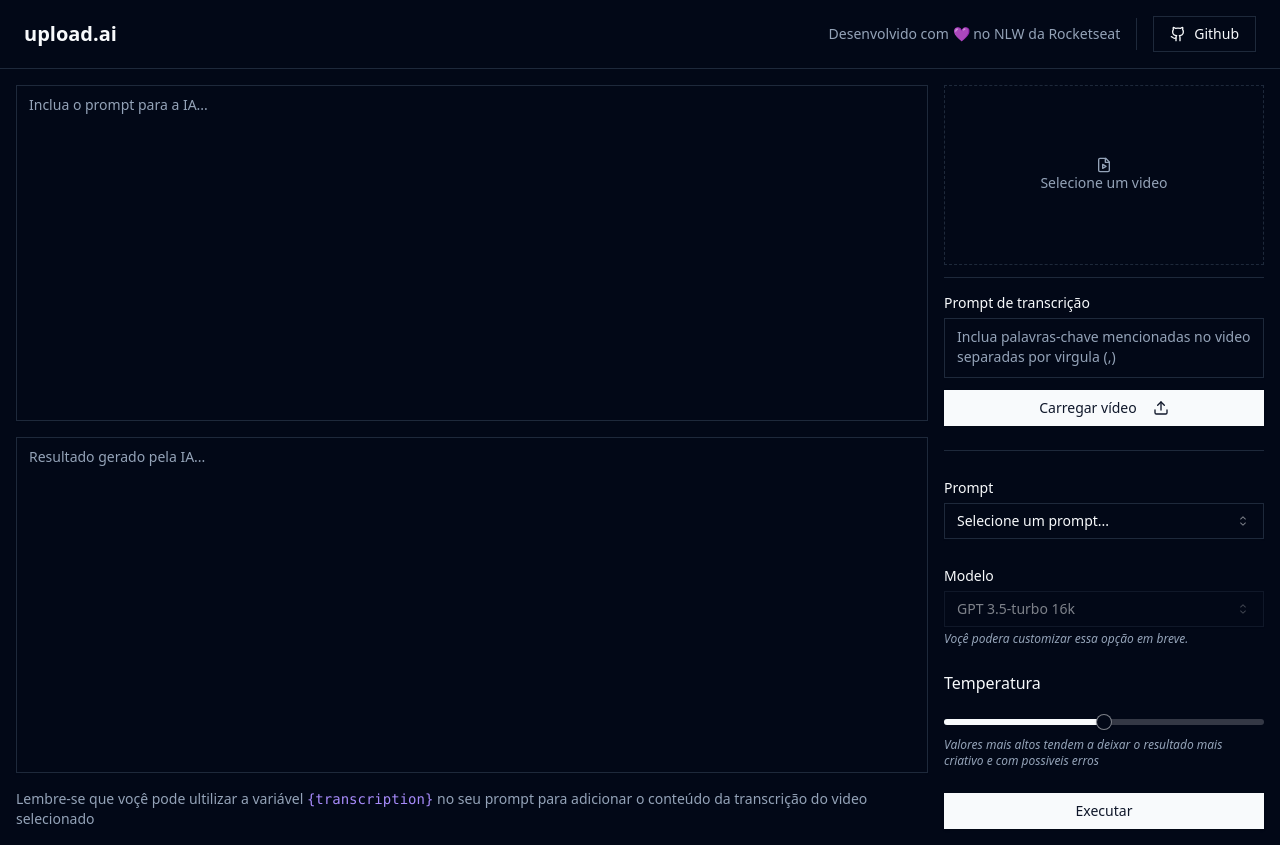
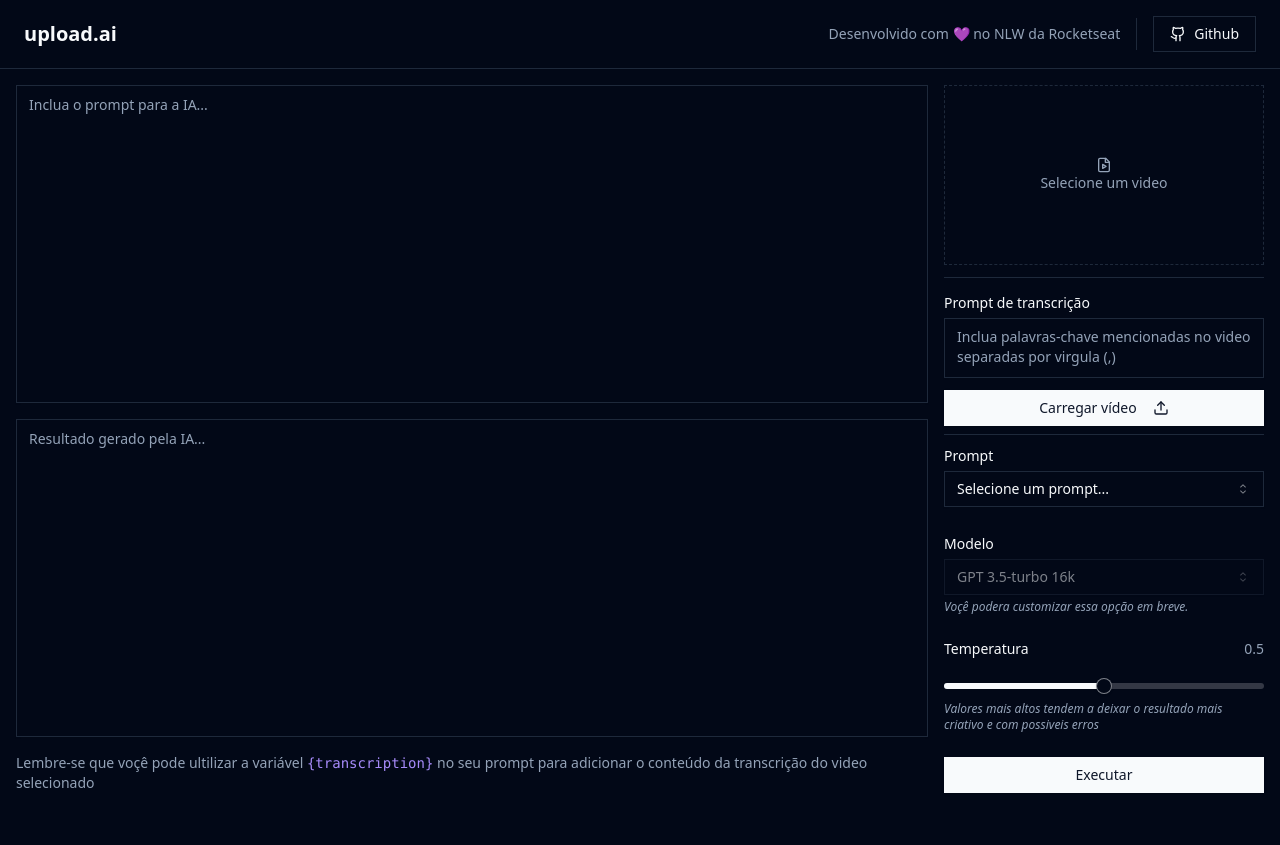
Before and after one commit to BRUNO-FEVE/stenotype.ai-front, a React (Vite) app: page / in a window 1280 px wide. After the commit the page ends 809 px from the top, so only its background shows below. Built offline with nearby package versions, Linux system fonts and the light colour scheme.

Commit message:
button status done

```diff
--- a/src/App.tsx
+++ b/src/App.tsx
@@ -2,20 +2,10 @@ import { Github } from "lucide-react";
 import { Button } from "./components/ui/button";
 import { Separator } from "./components/ui/separator";
 import { Textarea } from "./components/ui/textarea";
-import { Label } from "@radix-ui/react-label";
-import { Select, SelectContent, SelectItem, SelectTrigger, SelectValue } from "./components/ui/select";
-import { Slider } from "./components/ui/slider";
-import { SliderProps } from "@radix-ui/react-slider";
-import React from "react";
 import { VideoConversorForm } from "./components/video-consversor-form";
+import VideoAiForm from "./components/video-ai-form";
 
-interface TemperatureSliderProps {
-  defaultValue: SliderProps["defaultValue"]
-}
-
-export function App( { defaultValue }: TemperatureSliderProps ) {
-  const [ sliderValue, setSliderValue ] = React.useState(defaultValue)
-
+export function App() {
   return (
     <div className="flex flex-col min-h-screen">
       <div className="flex flex-row justify-between items-center px-6 py-4 border-b">
@@ -37,55 +27,10 @@ export function App( { defaultValue }: TemperatureSliderProps ) {
             Lembre-se que voçê pode ultilizar a variável <code className="text-violet-400">{'{transcription}'}</code> no seu prompt para adicionar o conteúdo da transcrição do video selecionado
           </p>
         </div>
-        <aside className="w-80 space-y-6">
+        <aside className="w-80 space-y-2">
           <VideoConversorForm />
           <Separator />
-          <form className="space-y-6">
-            <div className="space-y-1">
-              <Label htmlFor="" className="text-sm">Prompt</Label>
-              <Select>
-                <SelectTrigger>
-                  <SelectValue placeholder='Selecione um prompt...' />
-                </SelectTrigger>
-                <SelectContent>
-                  <SelectItem value="titulo">Titulo Youtube</SelectItem>
-                  <SelectItem value="descricao">Descrição Youtube</SelectItem>
-                  <SelectItem value="descricao" disabled >Criar Novo (em breve)</SelectItem>
-                </SelectContent>
-              </Select>
-            </div>
-            <div className="space-y-1">
-              <Label htmlFor="" className="text-sm">Modelo</Label>
-              <Select defaultValue="gpt3.5" disabled>
-                <SelectTrigger>
-                  <SelectValue />
-                </SelectTrigger>
-                <SelectContent>
-                  <SelectItem value="gpt3.5">GPT 3.5-turbo 16k </SelectItem>
-                </SelectContent>
-              </Select>
-              <p className="text-xs text-muted-foreground italic">Voçê podera customizar essa opção em breve.</p>
-            </div>
-            <div className="flex flex-row justify-between items-center">
-                <Label htmlFor="temperature">Temperatura</Label>
-                <span className=" text-sm text-muted-foreground">{sliderValue}</span>
-            </div>
-            <div className="space-y-3">
-              <Slider
-                id="temperature"
-                max={1}
-                onValueChange={setSliderValue}
-                defaultValue={[0.5]}
-                step={0.1}
-              />
-              <p className="text-xs text-muted-foreground italic">
-                Valores mais altos tendem a deixar o resultado mais criativo e com possiveis erros
-              </p>
-            </div>
-            <Button className="w-full">
-              Executar
-            </Button>
-          </form>
+          <VideoAiForm defaultValue={[0.5]} />
         </aside>
       </main>
     </div>
--- /dev/null
+++ b/src/components/video-ai-form.tsx
@@ -0,0 +1,64 @@
+import { SliderProps } from '@radix-ui/react-slider'
+import { Button } from './ui/button'
+import { Label } from './ui/label'
+import { Select, SelectContent, SelectItem, SelectTrigger, SelectValue } from './ui/select'
+import { Slider } from './ui/slider'
+import { useState } from 'react'
+
+
+interface TemperatureSliderProps {
+    defaultValue: SliderProps["defaultValue"]
+}
+
+export default function VideoAiForm( { defaultValue }: TemperatureSliderProps ) {
+    const [ sliderValue, setSliderValue ] = useState(defaultValue)
+
+    return (
+        <form className="space-y-6">
+            <div className="space-y-1">
+            <Label htmlFor="" className="text-sm">Prompt</Label>
+                <Select>
+                    <SelectTrigger>
+                        <SelectValue placeholder='Selecione um prompt...' />
+                    </SelectTrigger>
+                    <SelectContent>
+                        <SelectItem value="titulo">Titulo Youtube</SelectItem>
+                        <SelectItem value="descricao">Descrição Youtube</SelectItem>
+                        <SelectItem value="new" disabled >Criar Novo (em breve)</SelectItem>
+                    </SelectContent>
+                </Select>
+            </div>
+            <div className="space-y-1">
+              <Label htmlFor="" className="text-sm">Modelo</Label>
+              <Select defaultValue="gpt3.5" disabled>
+                <SelectTrigger>
+                  <SelectValue />
+                </SelectTrigger>
+                <SelectContent>
+                  <SelectItem value="gpt3.5">GPT 3.5-turbo 16k </SelectItem>
+                </SelectContent>
+              </Select>
+              <p className="text-xs text-muted-foreground italic">Voçê podera customizar essa opção em breve.</p>
+            </div>
+            <div className="flex flex-row justify-between items-center">
+                <Label htmlFor="temperature">Temperatura</Label>
+                <span className=" text-sm text-muted-foreground">{sliderValue}</span>
+            </div>
+            <div className="space-y-3">
+              <Slider
+                id="temperature"
+                max={1}
+                onValueChange={setSliderValue}
+                defaultValue={[0.5]}
+                step={0.1}
+              />
+              <p className="text-xs text-muted-foreground italic">
+                Valores mais altos tendem a deixar o resultado mais criativo e com possiveis erros
+              </p>
+            </div>
+            <Button className="w-full">
+              Executar
+            </Button>
+          </form>
+  )
+}
--- a/src/components/video-consversor-form.tsx
+++ b/src/components/video-consversor-form.tsx
@@ -1,4 +1,4 @@
-import { FileVideo, Upload } from "lucide-react"
+import { CheckCircle, FileVideo, Upload } from "lucide-react"
 import { Button } from "./ui/button"
 import { Label } from "./ui/label"
 import { Separator } from "./ui/separator"
@@ -8,15 +8,22 @@ import { getFfmpeg } from "@/lib/ffmpeg"
 import { fetchFile } from '@ffmpeg/util'
 import { api } from "@/lib/axios"
 
-// interface ButtonStatesProps {
-//   wating: 'wating',
-//   transcripting: 'transcripting',
-//   finished: 'finished'
-// }
+const ButtonStatesProps = {
+  converting: 'Convertendo...',
+  transcripting: 'Transcrevendo...',
+  completed: 'Sucesso'
+}
+
+interface ButtonStateProps {
+  converting: string
+  transcripting: string
+  completed: string
+}
 
 export function VideoConversorForm() {
   const [ video, setVideo ] = useState<File | null>(null)
   const promptRef = useRef<HTMLTextAreaElement>(null)
+  const [ button, setButton ] = useState<keyof ButtonStateProps | null>(null)
 
 
   function handleFileSelected(event: ChangeEvent<HTMLInputElement>) {
@@ -80,6 +87,8 @@ export function VideoConversorForm() {
       return
     }
 
+    setButton('converting')
+
     const audioFile = await convertAudioToVideo(video)
 
     const data = new FormData()
@@ -89,9 +98,13 @@ export function VideoConversorForm() {
     const response = await api.post('/videos', data)
     const videoId = response.data.video.id
 
+    setButton('transcripting')
+
     await api.post(`/videos/${videoId}/transcription`, {
       prompt: prompt
     })
+
+    setButton('completed')
 
     console.log('finalizou')
   }
@@ -105,12 +118,21 @@ export function VideoConversorForm() {
           </>
         :
           <>
-            <FileVideo className="w-4 h-4"/>
+            <FileVideo className="w-4 h-4" onChange={() => {console.log('teste')}}/>
             Selecione um video
           </>
         }
       </label>
-      <input type="file" id="video" accept="video/mp4" className="sr-only" onChange={handleFileSelected} />
+      <input
+        type="file"
+        id="video"
+        accept="video/mp4"
+        className="sr-only"
+        onChange={(event) => {
+        handleFileSelected(event)
+        setButton(null)
+      }}
+      />
       <Separator />
       <div className=" space-y-1">
         <Label className="text-sm" htmlFor="transcription_prompt">Prompt de transcrição</Label>
@@ -119,12 +141,33 @@ export function VideoConversorForm() {
           id="transcription_prompt"
           className="resize-none h-14"
           placeholder="Inclua palavras-chave mencionadas no video separadas por virgula (,)"
+          disabled={button ? true : false}
         />
       </div>
-      <Button type="submit" className="w-full gap-4">
-          Carregar vídeo
-          <Upload className="h-4 w-4" />
-      </Button>
+      <div className="space-y-3">
+        <Button
+          data-success={button === 'completed'}
+          type="submit"
+          className={'w-full gap-4 data-[success=true]:bg-emerald-500'}
+          disabled={button ? true : false}>
+            {button ?
+              <>
+                {ButtonStatesProps[button]}
+                {button === 'completed' ? <CheckCircle className="h-4 w-4" /> : null}
+              </>
+            :
+              <>
+                Carregar vídeo
+                <Upload className="h-4 w-4" />
+              </>
+            }
+        </Button>
+        {button === 'completed' ?
+          <p className="text-xs text-muted-foreground italic">Etapa concluida, agora selecione o prompt e customize-o de acordo com as suas prefencias!</p>
+        :
+          null
+        }
+      </div>
     </form>
   )
 }
```
